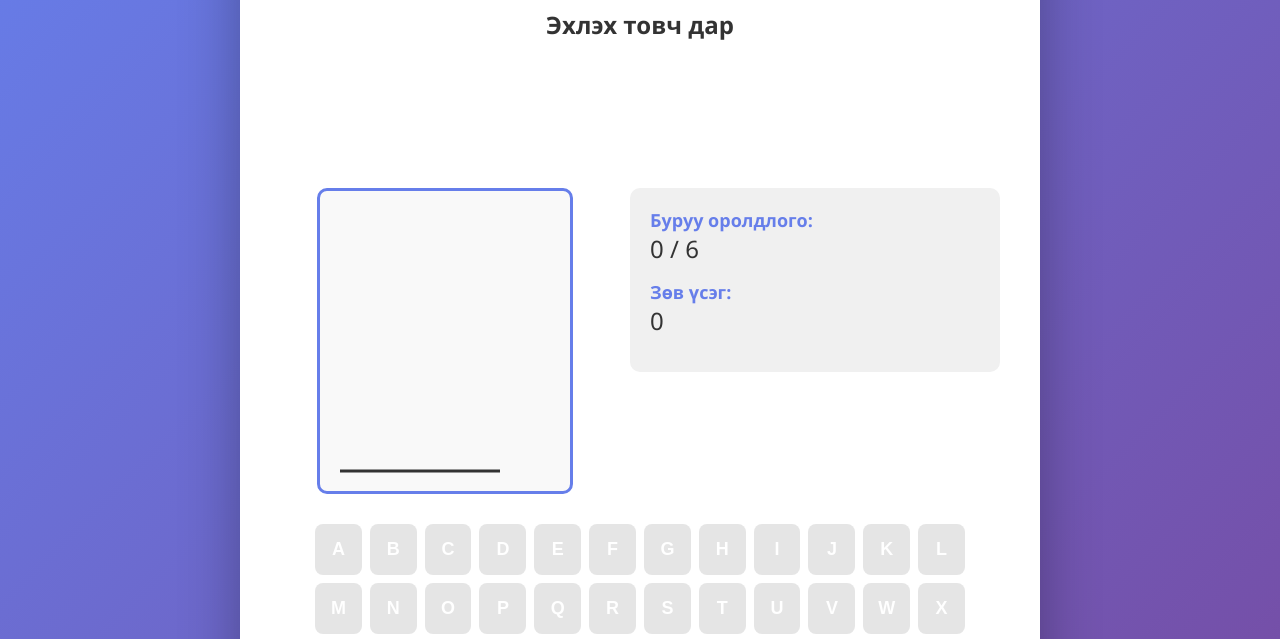
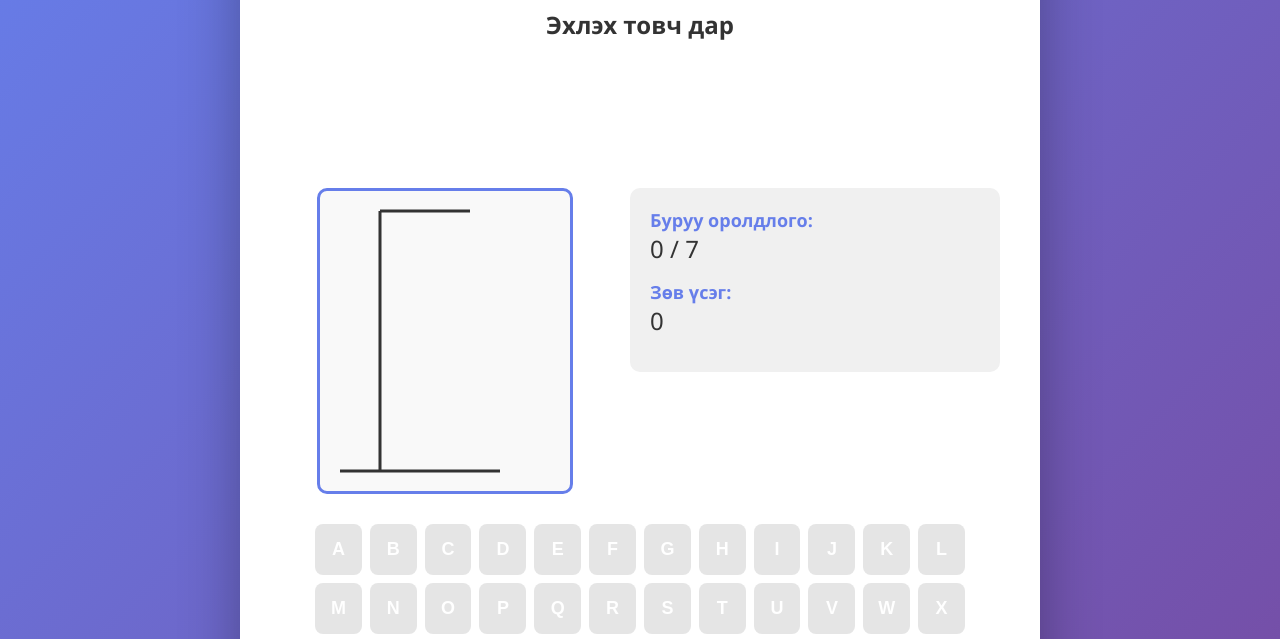
Before and after one commit to Buren-haan/Buren-Haan.github.io, a plain HTML site: page lab8/index.html in a window 1280 px wide. Shown: the part 131-770 px from the top of the page. Drawn offline with Linux system fonts and the light colour scheme.

Commit message:
add questions

```diff
--- a/lab8/index.html
+++ b/lab8/index.html
@@ -22,7 +22,7 @@
             <div class="game-stats">
                 <div class="stat">
                     <div class="stat-label">Буруу оролдлого:</div>
-                    <div class="stat-value" id="wrongGuesses">0 / 6</div>
+                    <div class="stat-value" id="wrongGuesses">0 / 7</div>
                 </div>
                 <div class="stat">
                     <div class="stat-label">Зөв үсэг:</div>
--- a/lab8/script.js
+++ b/lab8/script.js
@@ -6,7 +6,49 @@
     'Largest planet in solar system?',
     'Smallest country in the world?',
     'Tallest mountain?',
-            'Fastest land animal?'
+    'Fastest land animal?',
+    'Largest ocean?',
+    'Brightest star at night?',
+    'Country with largest population?',
+    'Largest desert in the world?',
+    'Chemical symbol for gold?',
+    'Planet known as the Red Planet?',
+    'Author of Harry Potter books?',
+    'Largest land animal?',
+    'Currency of Japan?',
+    'Number of continents?',
+    'Largest freshwater lake?',
+    'Inventor of the telephone?',
+    'Country shaped like a boot?',
+    'Largest bird in the world?',
+    'Color of emerald?',
+    'Main ingredient in guacamole?',
+    'Largest species of bear?',
+    'Capital of France?',
+    'Longest bone in human body?',
+    'Planet with rings?',
+    'Largest island in the world?',
+    'First element on periodic table?',
+    'Animal with the longest neck?',
+    'Country known as the Land of the Rising Sun?',
+    'Largest organ in human body?',
+    'Currency of United Kingdom?',
+    'Author of Romeo and Juliet?',
+    'Largest big cat species?',
+    'Capital of Australia?',
+    'Number of days in leap year?',
+    'Largest volcano on Earth?',
+    'Chemical symbol for water?',
+    'Fastest bird?',
+    'Country with most pyramids?',
+    'Largest snake species?',
+    'Color of ruby?',
+    'Main language of Brazil?',
+    'Largest dolphin species?',
+    'Capital of Egypt?',
+    'Number of wonders of ancient world?',
+    'Largest glacier in the world?',
+    'Inventor of electricity?'
  ];
 
  var answers = [
@@ -17,14 +59,56 @@
     'Jupiter',
     'Vatican',
     'Everest',
-            'Cheetah'
+    'Cheetah',
+    'Pacific',
+    'Sirius',
+    'China',
+    'Sahara',
+    'Au',
+    'Mars',
+    'Rowling',
+    'Elephant',
+    'Yen',
+    'Seven',
+    'Superior',
+    'Bell',
+    'Italy',
+    'Ostrich',
+    'Green',
+    'Avocado',
+    'Polar',
+    'Paris',
+    'Femur',
+    'Saturn',
+    'Greenland',
+    'Hydrogen',
+    'Giraffe',
+    'Japan',
+    'Skin',
+    'Pound',
+    'Shakespeare',
+    'Tiger',
+    'Canberra',
+    'Threehundredsixtysix',
+    'Maunaloa',
+    'HtwoO',
+    'Falcon',
+    'Egypt',
+    'Anaconda',
+    'Red',
+    'Portuguese',
+    'Orca',
+    'Cairo',
+    'Seven',
+    'Lambert',
+    'Edison'
  ];
 
         let currentQuestion = '';
         let currentAnswer = '';
         let guessedLetters = [];
         let wrongGuesses = 0;
-        let maxWrong = 6;
+        let maxWrong = 7;
         let gameActive = false;
 
         const canvas = document.getElementById('hangmanCanvas');
@@ -114,68 +198,70 @@
             ctx.strokeStyle = '#333';
             ctx.lineWidth = 3;
 
-            if (wrongGuesses >= 0) {
                 ctx.beginPath();
                 ctx.moveTo(20, 280);
                 ctx.lineTo(180, 280);
                 ctx.stroke();
-            }
 
-            if (wrongGuesses >= 1) {
                 ctx.beginPath();
                 ctx.moveTo(60, 280);
                 ctx.lineTo(60, 20);
                 ctx.stroke();
-            }
 
-            if (wrongGuesses >= 2) {
                 ctx.beginPath();
                 ctx.moveTo(60, 20);
                 ctx.lineTo(150, 20);
                 ctx.stroke();
-            }
 
-            if (wrongGuesses >= 3) {
+
+            if (wrongGuesses >= 1) {
                 ctx.beginPath();
                 ctx.moveTo(150, 20);
                 ctx.lineTo(150, 50);
                 ctx.stroke();
             }
 
-            if (wrongGuesses >= 4) {
+            if (wrongGuesses >= 2) {
                 ctx.beginPath();
                 ctx.arc(150, 70, 20, 0, Math.PI * 2);
                 ctx.stroke();
             }
 
-            if (wrongGuesses >= 5) {
+            if (wrongGuesses >= 3) {
                 ctx.beginPath();
                 ctx.moveTo(150, 90);
                 ctx.lineTo(150, 180);
                 ctx.stroke();
             }
 
-            if (wrongGuesses >= 6) {
+            if (wrongGuesses >= 4) {
                 ctx.beginPath();
                 ctx.moveTo(150, 110);
                 ctx.lineTo(120, 150);
                 ctx.stroke();
+            }
 
+            if(wrongGuesses >= 5) {
                 ctx.beginPath();
                 ctx.moveTo(150, 110);
                 ctx.lineTo(180, 150);
                 ctx.stroke();
+            }
 
+            if (wrongGuesses >= 6) {
                 ctx.beginPath();
                 ctx.moveTo(150, 180);
                 ctx.lineTo(120, 240);
                 ctx.stroke();
+            }
 
+                if (wrongGuesses >= 7) {
                 ctx.beginPath();
                 ctx.moveTo(150, 180);
                 ctx.lineTo(180, 240);
                 ctx.stroke();
             }
+
         }
 
         function checkWin() {
```
Lines whose indentation alone changed are shown as unchanged.
